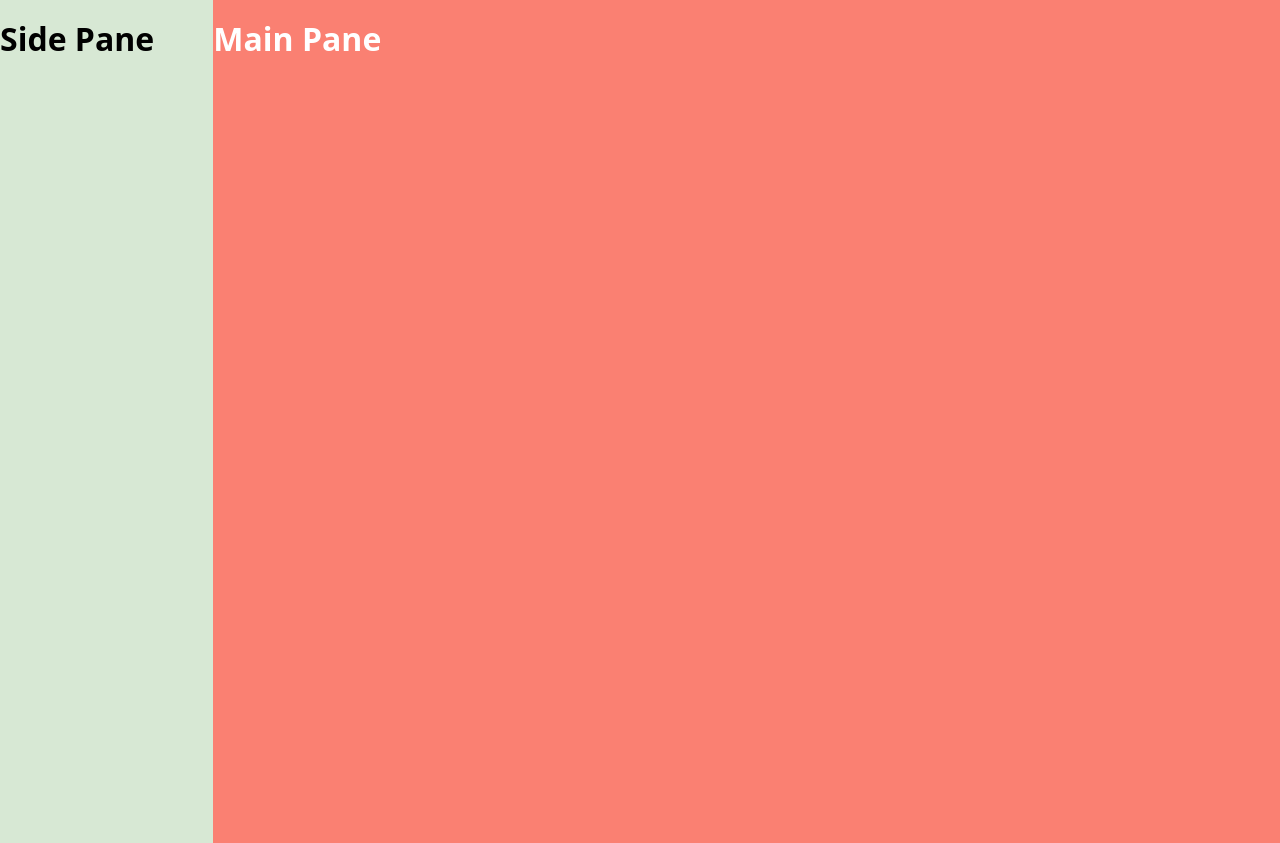
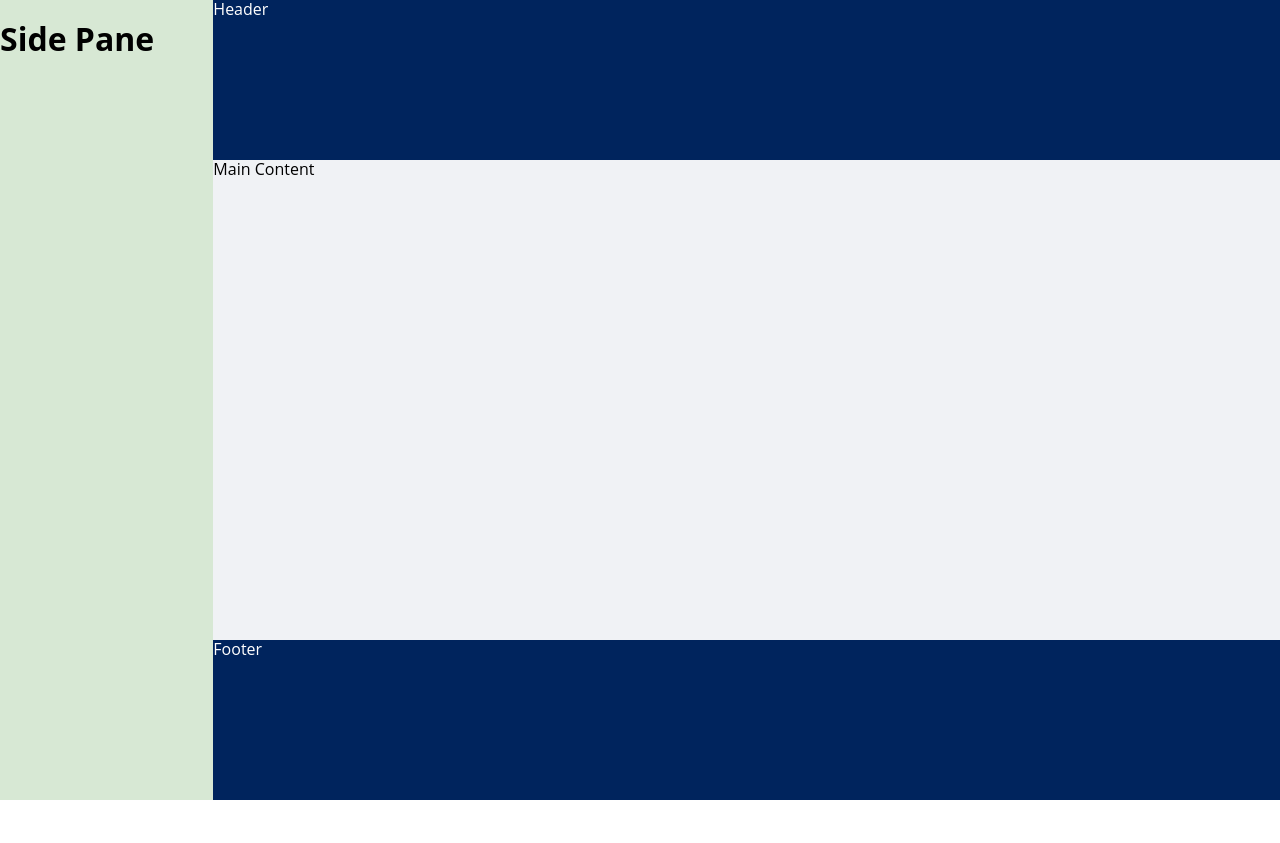
Before and after one commit to pedro-young-wedbush/wb-design-lib, a React (Create React App) app: page / in a window 1280 px wide. After the commit the page ends 800 px from the top, so only its background shows below. Built offline with nearby package versions, Linux system fonts and the light colour scheme.

Commit message:
start the landing page

```diff
--- a/src/App.tsx
+++ b/src/App.tsx
@@ -1,6 +1,14 @@
 import { FC } from 'react'
 
-import { GlobalStyle, Main, SideBar, Header, Footer, MainContentWrapper, SidePane, MainPane, Container } from './global'
+import {
+  GlobalStyle,
+  Header,
+  Footer,
+  MainContentWrapper,
+  SidePane,
+  MainPane,
+  Container,
+} from './global'
 
 const App: FC = () => {
   return (
@@ -11,19 +19,14 @@ const App: FC = () => {
           <h1>Side Pane</h1>
         </SidePane>
         <MainPane>
-          <h1>Main Pane</h1>
+          <Header>
+            Header
+          </Header>
+          <MainContentWrapper>Main Content</MainContentWrapper>
+          <Footer>
+            Footer
+          </Footer>
         </MainPane>
-        {/* <Main>
-          <Header>
-            <h1>Header</h1>
-          </Header>
-          <MainContentWrapper>
-            <h1>Main Content</h1>
-          </MainContentWrapper>
-          <Footer>
-            <h1>Footer</h1>
-          </Footer>
-        </Main> */}
       </Container>
     </>
   )
--- a/src/global.ts
+++ b/src/global.ts
@@ -8,9 +8,6 @@ const BodyStyles = css`
     outline: 0;
     box-sizing: border-box;
     font-family: 'Open Sans', sans-serif;
-
-    min-height: 100vh;
-    flex-direction: row wrap;
   }
   #root {
     margin: 0 auto;
@@ -27,9 +24,6 @@ export const Container = styled.div`
   display: flex;
   flex-direction: row wrap;
 
-  /* justify-content: space-between;
-  align-items: stretch; */
-
   color: white;
   background-color: salmon;
 `
@@ -37,80 +31,42 @@ export const Container = styled.div`
 export const SidePane = styled.div`
   flex: 1;
   color: black;
-  background: #D7E8D4;
+  background: #d7e8d4;
 `
 
 export const MainPane = styled.div`
   display: flex;
   flex-direction: column;
   flex: 5;
+  min-height: 100vh;
   background: salmon;
 `
 
+export const Header = styled.div`
+  padding: 0;
+  margin: 0;
 
+  height: 20vh;
 
-export const SideBar = styled.div`
-  // display: flex;
-  // justify-content:space-evenly;
-  // align-items: center;
-  /* width: 20%; */
-  /* flex-basis: 20%; */
-  /* flex: 1 auto; */
-  /* flex: 1 0 0; */
-  flex: 1;
-  color: black;
-  background-color: #ffffff;
-  background: #D7E8D4;
+  color: white;
+  background-color: #00245d;
 `
 
-export const Main = styled.div`
-  /* width: 80%; */
-  /* flex-basis: 80%; */
-  /* flex: 1 100%;
-  flex-direction: column;
-  justify-content: space-between;
-  align-items: stretch; */
+export const MainContentWrapper = styled.div`
+  display: flex;
+  flex-direction: row;
 
-  display: flex;
-  flex-direction: column;
-  flex: 5;
-
-  padding: 0;
-  margin: 0;
+  min-height: 60vh;
 
   color: black;
   /* background-color: lightcoral; */
   background-color: #f0f2f5;
 `
 
-export const Header = styled.div`
-  /* width: 80%; */
-  /* flex-basis: 5%; */
-  padding: 0;
-  margin: 0;
-
-  flex: 1 0;
+export const Footer = styled.div`
+  height: 20vh;
 
   color: white;
-  /* background-color: lightcoral; */
+  /* background-color: #f0f2f5; */
   background-color: #00245d;
 `
-
-export const Footer = styled.div`
-  /* width: 80%; */
-  /* flex-basis: 5%; */
-  flex: 0;
-
-  color: black;
-  background-color: salmon;
-  /* background-color: #f0f2f5; */
-`
-
-export const MainContentWrapper = styled.div`
-  /* width: 80%; */
-  /* flex-basis: 5%; */
-  flex-grow: 1;
-  color: white;
-  background-color: lightblue;
-  /* background-color: #f0f2f5; */
-`
```
